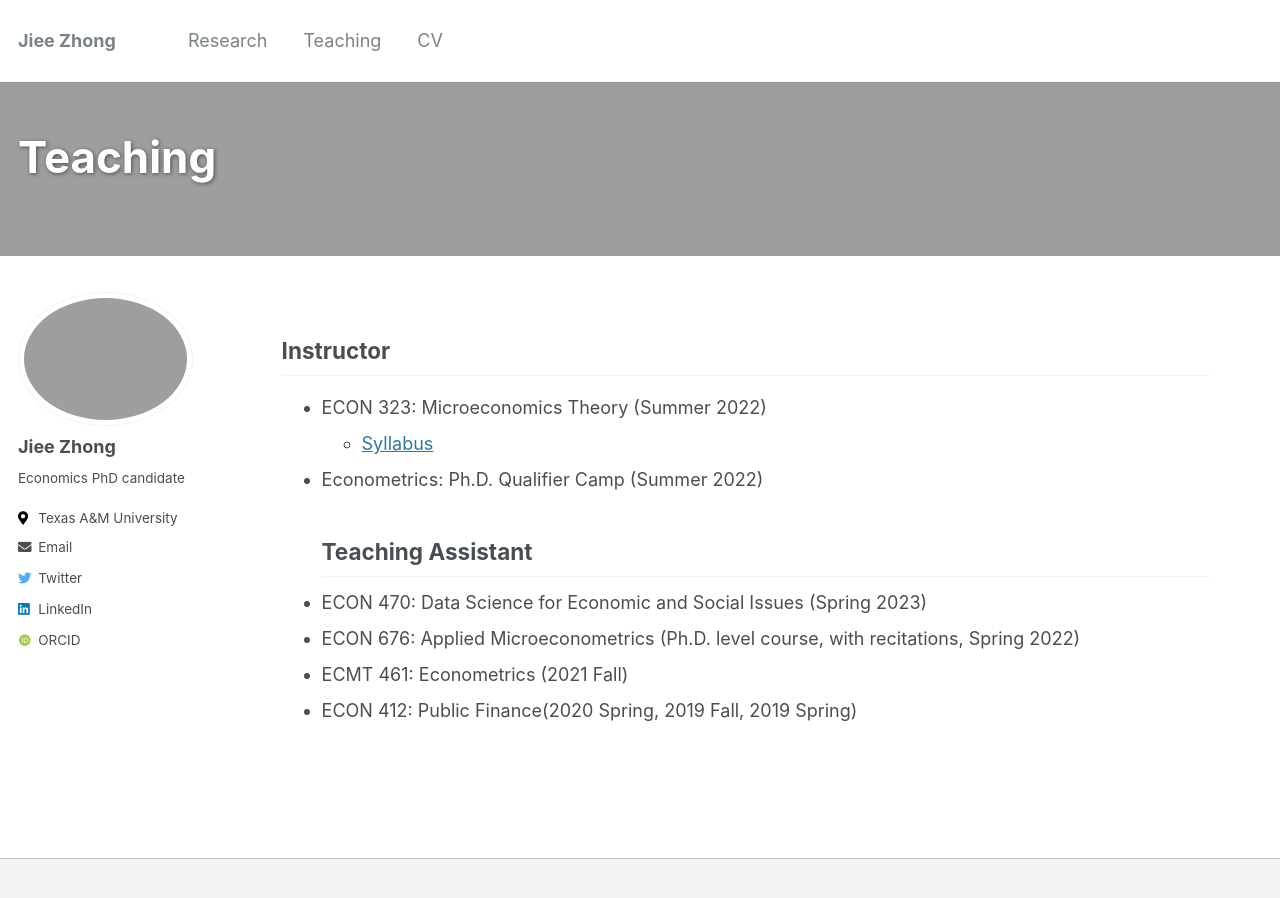
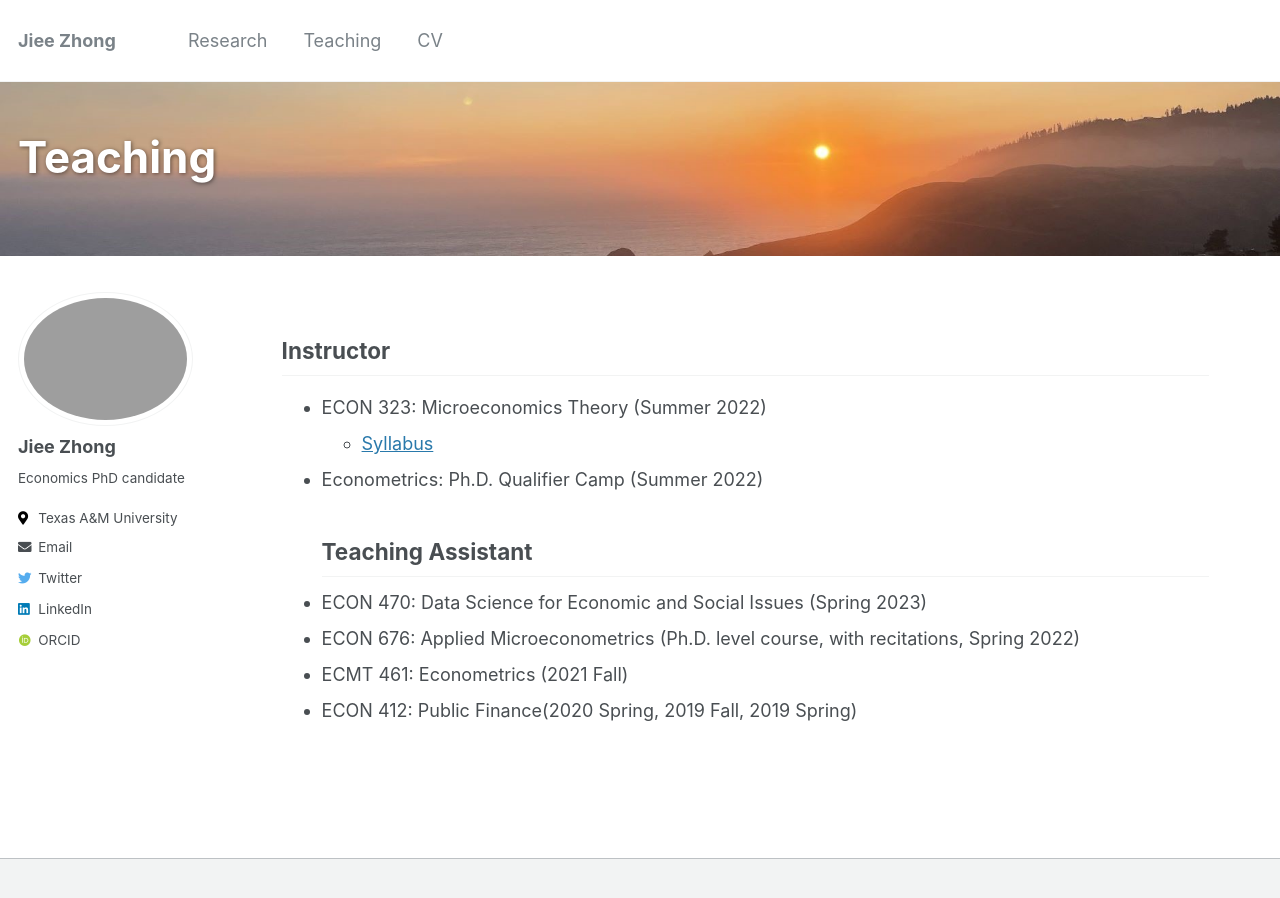
Before and after one commit to jieezhong/jieezhong.github.io, a Jekyll site: the page built from _pages/teaching.md, in a window 1280 px wide and 931 px high. Shown: the top 898 px of the window. Built offline with Jekyll 4.4.1, drawn with Linux system fonts in a browser that asks for light colours; some web fonts are replaced.

Commit message:
Update teaching.md

```diff
--- a/_pages/teaching.md
+++ b/_pages/teaching.md
@@ -2,7 +2,7 @@
 permalink: /teaching/
 title: "Teaching"
 header:
-  overlay_image: bryan_evening5.jpg
+  overlay_image: jenner_beach5.jpg
 
 ---
 
```
